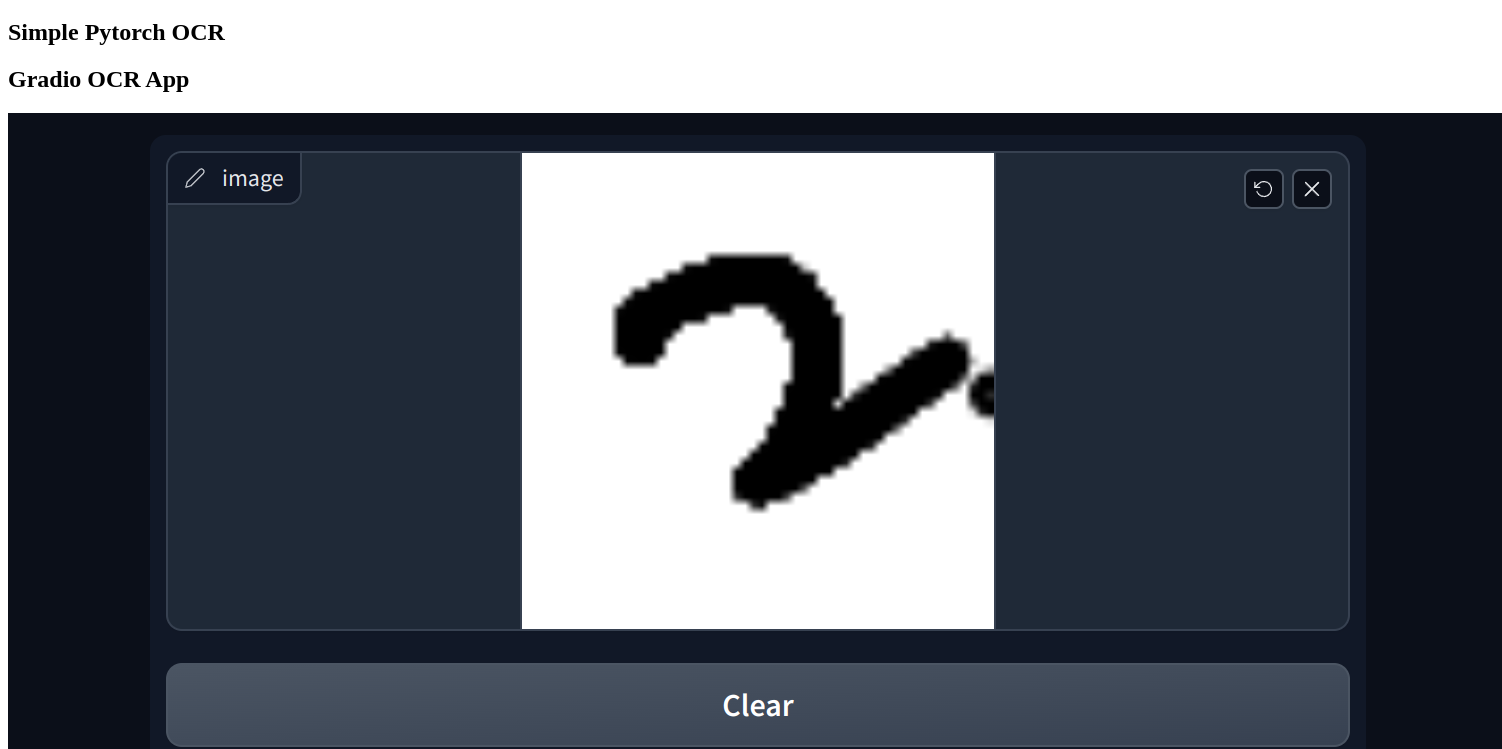
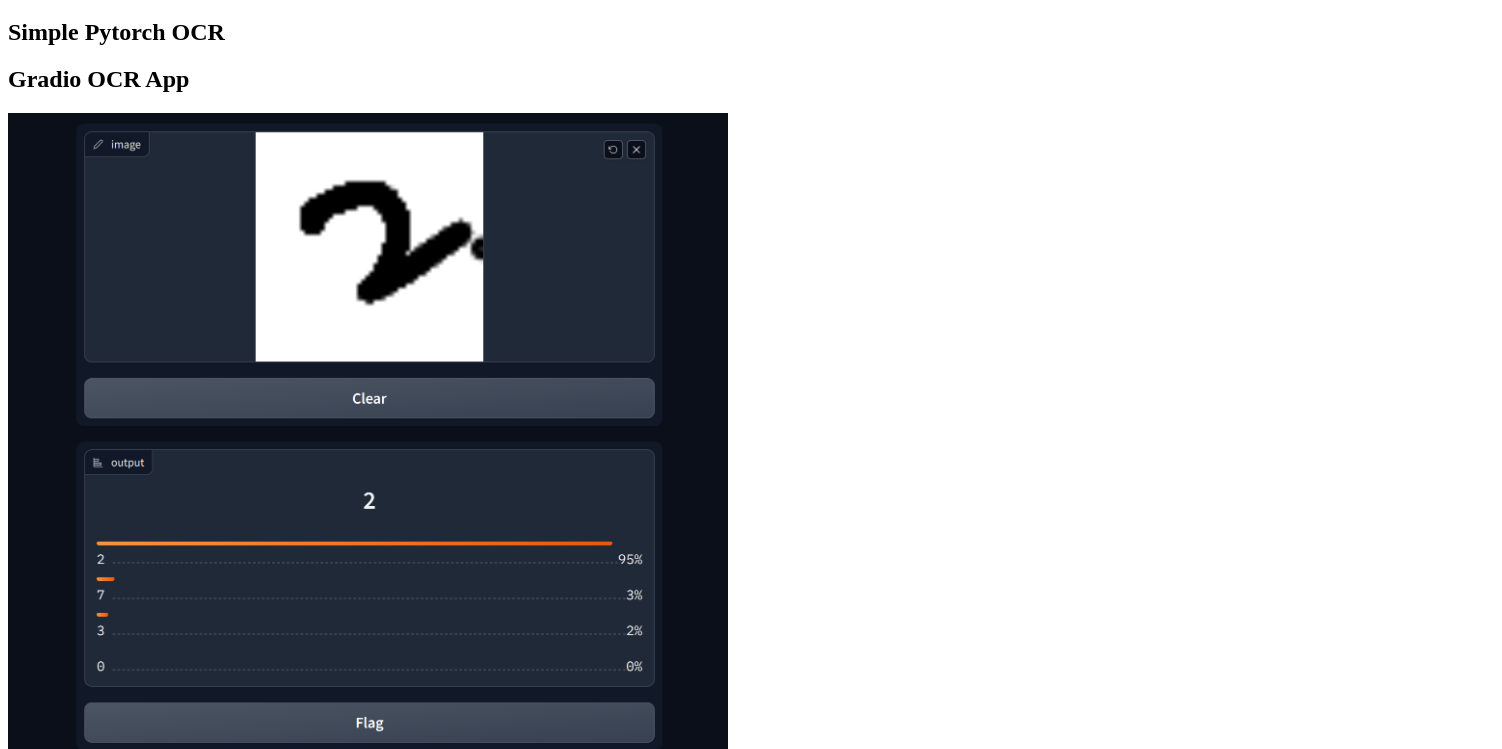
Before and after one commit to anikk94/ocr, a plain HTML site: page index.html in a window 1280 px wide. Shown: the part 61-810 px from the top of the page, 1502 px wide, since content can reach past the window. Drawn offline with Linux system fonts and the light colour scheme.

Commit message:
update index.html

```diff
--- a/index.html
+++ b/index.html
@@ -12,7 +12,7 @@
   </div>
   <div>
     <h2>Gradio OCR App</h2>
-    <img src="gradio_ocr/doc/gradio_ocr.png" alt="gradio_ocr">
+    <img src="gradio_ocr/doc/gradio_ocr.png" alt="gradio_ocr" width="720px">
 
   </div>
 </body>
```
